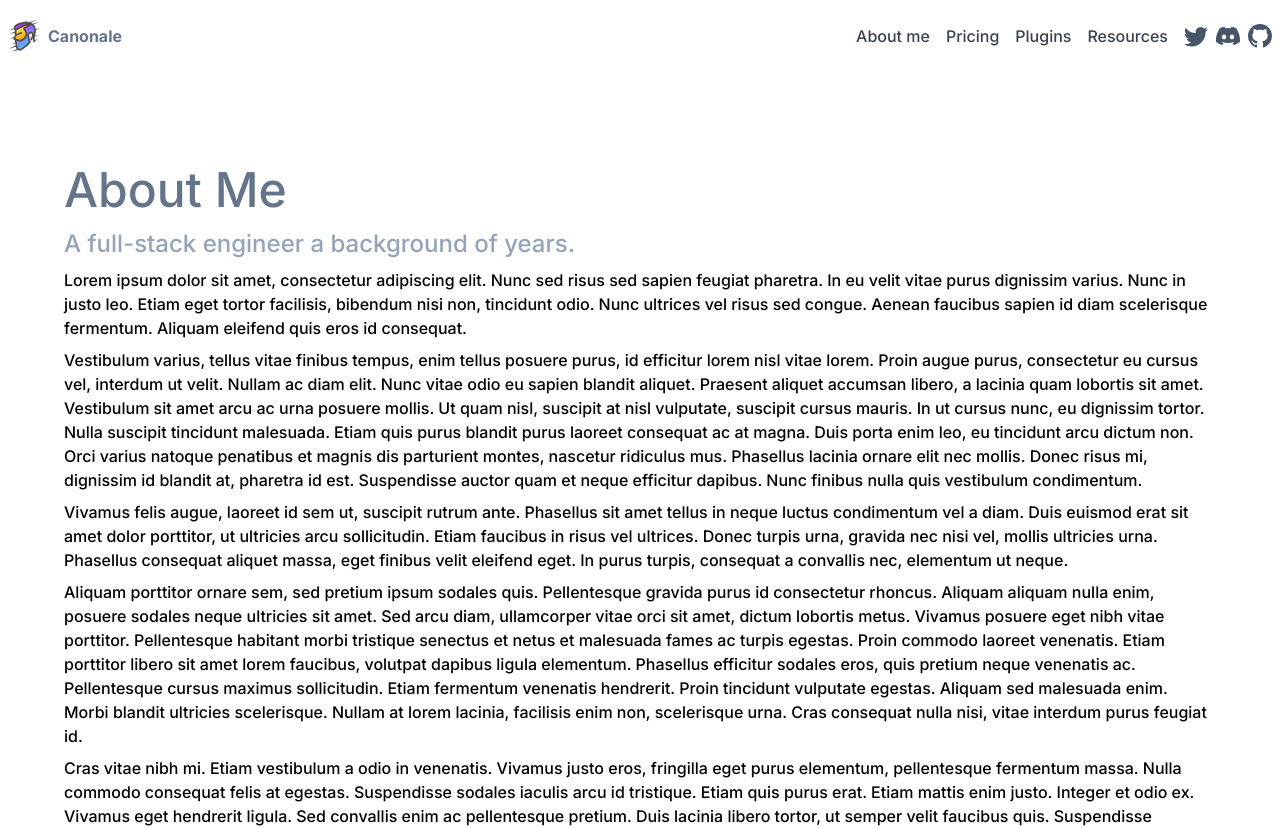
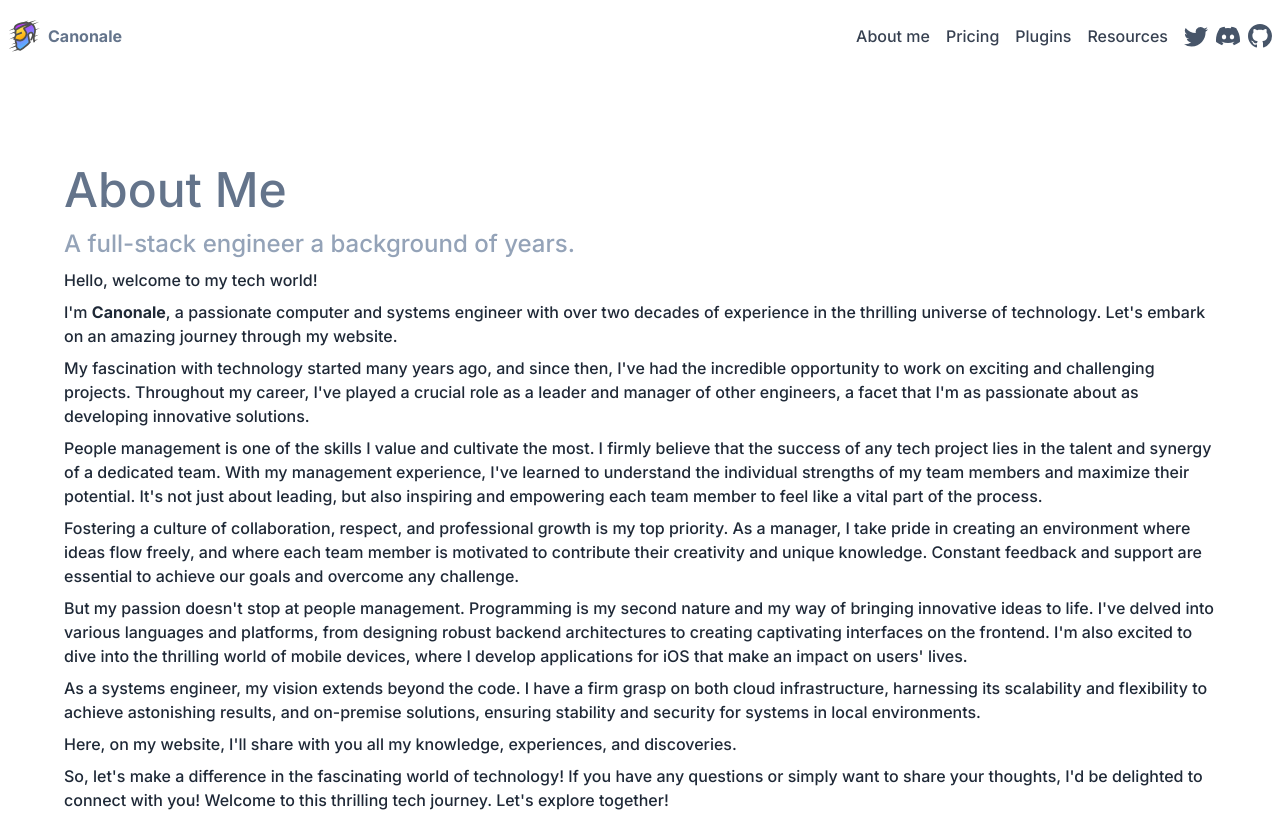
Before and after one commit to canonale/personal-web-site, a Vue app: page /about-me in a window 1280 px wide. Shown: the top 828 px of the page. Built offline with nearby package versions, Linux system fonts and the light colour scheme.

Commit message:
About me text done!!!

```diff
--- a/src/assets/main.css
+++ b/src/assets/main.css
@@ -6,6 +6,9 @@
 
 body {
   font-family: 'Inter', sans-serif;
+  @apply dark:bg-gray-800;
+  @apply text-gray-800 dark:text-gray-100;
+  @apply h-screen;
 }
 
 h1.main-title {
--- a/src/components/button/ButtonCta.vue
+++ b/src/components/button/ButtonCta.vue
@@ -1,9 +1,11 @@
 <script setup lang="ts">
+import { router } from "@/router";
 import { computed, type ButtonHTMLAttributes } from "vue";
 export interface Props {
   cta?: boolean;
   disabled?: boolean;
   type?: ButtonHTMLAttributes["type"];
+  route?: string;
 }
 
 const props = withDefaults(defineProps<Props>(), {
@@ -23,6 +25,12 @@ const buttonType = computed((): string => {
   } hover:bg-slate-600 border-slate-600`;
   return type ? indigoClasses : slateClasses;
 });
+
+const goToRoute = () => {
+  router.push({
+    name: props.route,
+  });
+};
 </script>
 <template>
   <button
@@ -30,6 +38,7 @@ const buttonType = computed((): string => {
     :disabled="disabled"
     :class="buttonType"
     :type="type"
+    @click="goToRoute"
   >
     <slot></slot>
   </button>
--- a/src/components/callOutFront/ButtonLine.vue
+++ b/src/components/callOutFront/ButtonLine.vue
@@ -1,4 +1,5 @@
 <script setup lang="ts">
+import { RouteNames } from "@/router";
 import ButtonCta from "../button/ButtonCta.vue";
 </script>
 <template>
@@ -6,7 +7,7 @@ import ButtonCta from "../button/ButtonCta.vue";
     class="grid grid-cols-2 gap-8 justify-items-center md:flex md:flex-row md:justify-center xl:justify-start"
   >
     <button-cta :cta="true">Get Started</button-cta>
-    <button-cta>Why Canonale?</button-cta>
+    <button-cta :route="RouteNames.ABOUT_ME">Why Canonale?</button-cta>
     <button-cta class="col-span-2">View on GitHub</button-cta>
   </div>
 </template>
--- a/src/views/AboutMeView.vue
+++ b/src/views/AboutMeView.vue
@@ -1,63 +1,58 @@
 <template>
-  <div class="mt-20 pt-20 container">
+  <div class="my-20 py-20 container">
     <h1>About Me</h1>
     <h2>A full-stack engineer a background of years.</h2>
+    <p>Hello, welcome to my tech world!</p>
     <p>
-      Lorem ipsum dolor sit amet, consectetur adipiscing elit. Nunc sed risus
-      sed sapien feugiat pharetra. In eu velit vitae purus dignissim varius.
-      Nunc in justo leo. Etiam eget tortor facilisis, bibendum nisi non,
-      tincidunt odio. Nunc ultrices vel risus sed congue. Aenean faucibus sapien
-      id diam scelerisque fermentum. Aliquam eleifend quis eros id consequat.
+      I'm <strong>Canonale</strong>, a passionate computer and systems engineer
+      with over two decades of experience in the thrilling universe of
+      technology. Let's embark on an amazing journey through my website.
     </p>
     <p>
-      Vestibulum varius, tellus vitae finibus tempus, enim tellus posuere purus,
-      id efficitur lorem nisl vitae lorem. Proin augue purus, consectetur eu
-      cursus vel, interdum ut velit. Nullam ac diam elit. Nunc vitae odio eu
-      sapien blandit aliquet. Praesent aliquet accumsan libero, a lacinia quam
-      lobortis sit amet. Vestibulum sit amet arcu ac urna posuere mollis. Ut
-      quam nisl, suscipit at nisl vulputate, suscipit cursus mauris. In ut
-      cursus nunc, eu dignissim tortor. Nulla suscipit tincidunt malesuada.
-      Etiam quis purus blandit purus laoreet consequat ac at magna. Duis porta
-      enim leo, eu tincidunt arcu dictum non. Orci varius natoque penatibus et
-      magnis dis parturient montes, nascetur ridiculus mus. Phasellus lacinia
-      ornare elit nec mollis. Donec risus mi, dignissim id blandit at, pharetra
-      id est. Suspendisse auctor quam et neque efficitur dapibus. Nunc finibus
-      nulla quis vestibulum condimentum.
+      My fascination with technology started many years ago, and since then,
+      I've had the incredible opportunity to work on exciting and challenging
+      projects. Throughout my career, I've played a crucial role as a leader and
+      manager of other engineers, a facet that I'm as passionate about as
+      developing innovative solutions.
     </p>
     <p>
-      Vivamus felis augue, laoreet id sem ut, suscipit rutrum ante. Phasellus
-      sit amet tellus in neque luctus condimentum vel a diam. Duis euismod erat
-      sit amet dolor porttitor, ut ultricies arcu sollicitudin. Etiam faucibus
-      in risus vel ultrices. Donec turpis urna, gravida nec nisi vel, mollis
-      ultricies urna. Phasellus consequat aliquet massa, eget finibus velit
-      eleifend eget. In purus turpis, consequat a convallis nec, elementum ut
-      neque.
+      People management is one of the skills I value and cultivate the most. I
+      firmly believe that the success of any tech project lies in the talent and
+      synergy of a dedicated team. With my management experience, I've learned
+      to understand the individual strengths of my team members and maximize
+      their potential. It's not just about leading, but also inspiring and
+      empowering each team member to feel like a vital part of the process.
     </p>
     <p>
-      Aliquam porttitor ornare sem, sed pretium ipsum sodales quis. Pellentesque
-      gravida purus id consectetur rhoncus. Aliquam aliquam nulla enim, posuere
-      sodales neque ultricies sit amet. Sed arcu diam, ullamcorper vitae orci
-      sit amet, dictum lobortis metus. Vivamus posuere eget nibh vitae
-      porttitor. Pellentesque habitant morbi tristique senectus et netus et
-      malesuada fames ac turpis egestas. Proin commodo laoreet venenatis. Etiam
-      porttitor libero sit amet lorem faucibus, volutpat dapibus ligula
-      elementum. Phasellus efficitur sodales eros, quis pretium neque venenatis
-      ac. Pellentesque cursus maximus sollicitudin. Etiam fermentum venenatis
-      hendrerit. Proin tincidunt vulputate egestas. Aliquam sed malesuada enim.
-      Morbi blandit ultricies scelerisque. Nullam at lorem lacinia, facilisis
-      enim non, scelerisque urna. Cras consequat nulla nisi, vitae interdum
-      purus feugiat id.
+      Fostering a culture of collaboration, respect, and professional growth is
+      my top priority. As a manager, I take pride in creating an environment
+      where ideas flow freely, and where each team member is motivated to
+      contribute their creativity and unique knowledge. Constant feedback and
+      support are essential to achieve our goals and overcome any challenge.
     </p>
     <p>
-      Cras vitae nibh mi. Etiam vestibulum a odio in venenatis. Vivamus justo
-      eros, fringilla eget purus elementum, pellentesque fermentum massa. Nulla
-      commodo consequat felis at egestas. Suspendisse sodales iaculis arcu id
-      tristique. Etiam quis purus erat. Etiam mattis enim justo. Integer et odio
-      ex. Vivamus eget hendrerit ligula. Sed convallis enim ac pellentesque
-      pretium. Duis lacinia libero tortor, ut semper velit faucibus quis.
-      Suspendisse commodo leo eu nulla varius fermentum. Etiam auctor erat in
-      erat facilisis, ac pharetra urna accumsan. Suspendisse lobortis id erat
-      vel hendrerit. Donec ultrices bibendum massa sit amet viverra.
+      But my passion doesn't stop at people management. Programming is my second
+      nature and my way of bringing innovative ideas to life. I've delved into
+      various languages and platforms, from designing robust backend
+      architectures to creating captivating interfaces on the frontend. I'm also
+      excited to dive into the thrilling world of mobile devices, where I
+      develop applications for iOS that make an impact on users' lives.
+    </p>
+    <p>
+      As a systems engineer, my vision extends beyond the code. I have a firm
+      grasp on both cloud infrastructure, harnessing its scalability and
+      flexibility to achieve astonishing results, and on-premise solutions,
+      ensuring stability and security for systems in local environments.
+    </p>
+    <p>
+      Here, on my website, I'll share with you all my knowledge, experiences,
+      and discoveries.
+    </p>
+    <p>
+      So, let's make a difference in the fascinating world of technology! If you
+      have any questions or simply want to share your thoughts, I'd be delighted
+      to connect with you! Welcome to this thrilling tech journey. Let's explore
+      together!
     </p>
   </div>
 </template>
```
